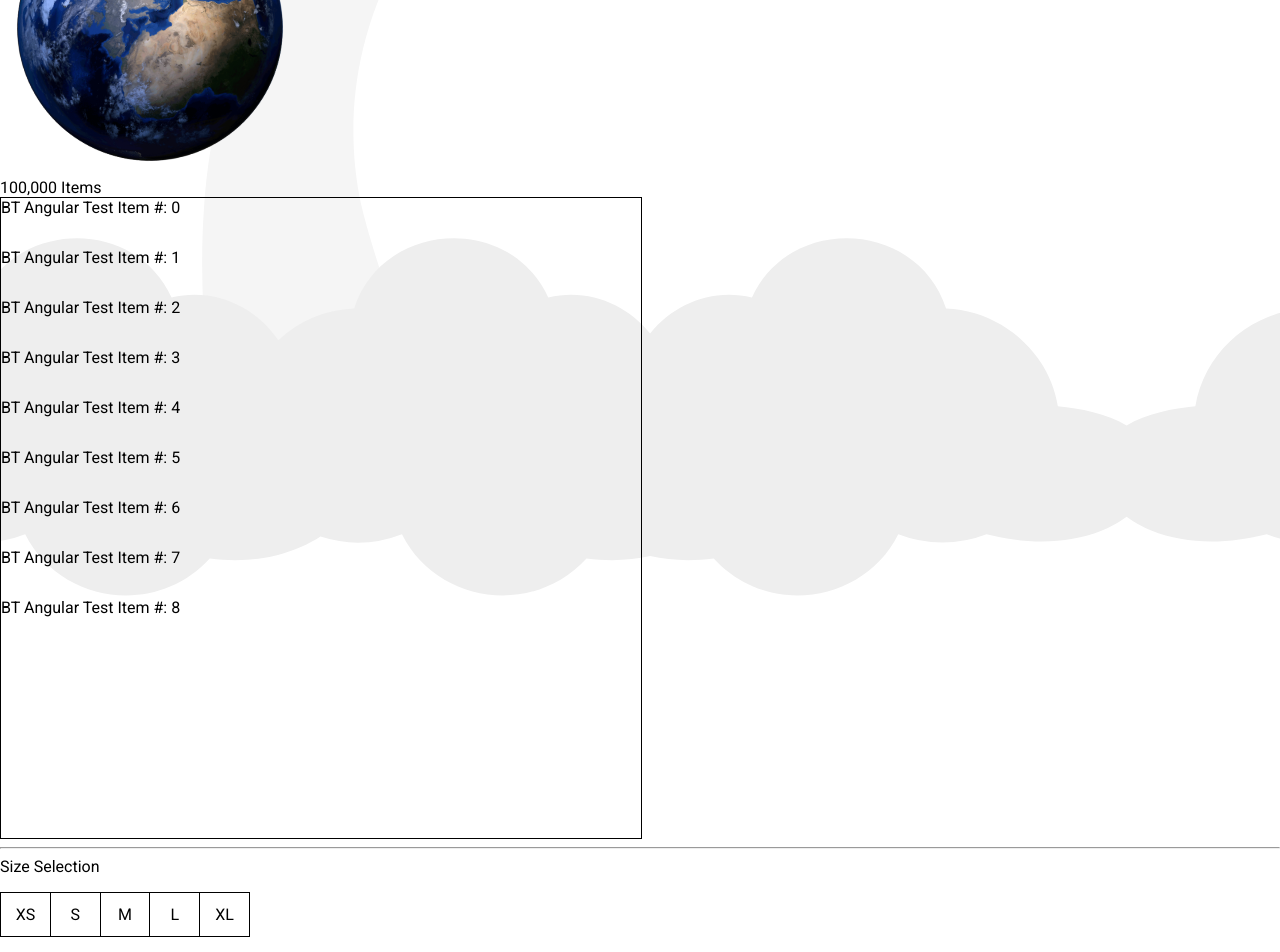
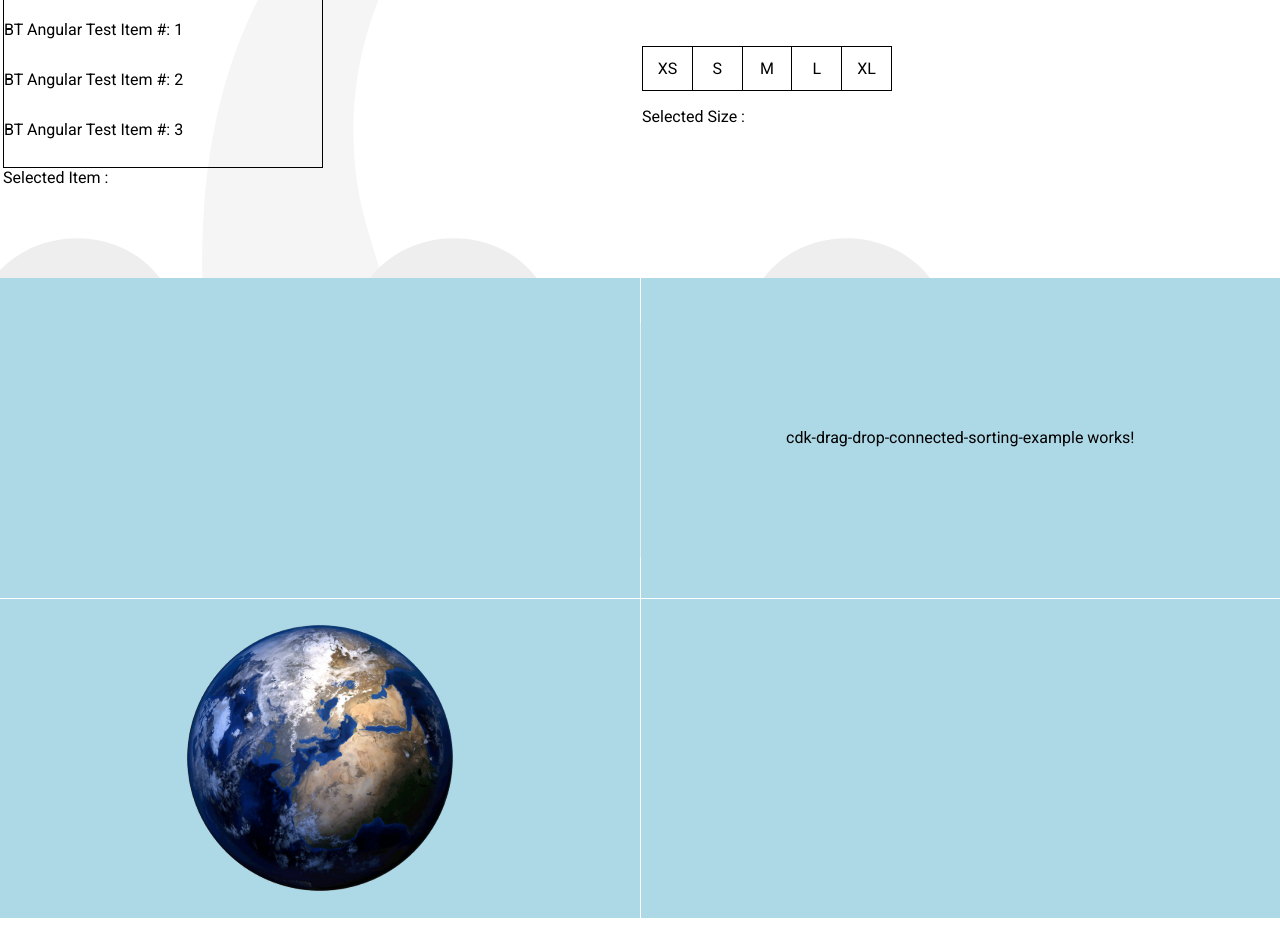
Before and after one commit to Bakr-Al-Tamimi/BTObservables-1, an Angular app: page / in a window 1280 px wide. Shown: the part 300-1252 px from the top of the page. After the commit the page ends 1218 px from the top, so only its background shows below. Built offline with nearby package versions, Linux system fonts and the light colour scheme.

Commit message:
Item selection vertical and hirizontal

```diff
--- a/src/app/app.component.css
+++ b/src/app/app.component.css
@@ -31,3 +31,7 @@
       from { transform: rotate(0deg); }
       to { transform: rotate(360deg); }
   }
+
+  mat-grid-tile {
+    background: lightblue;
+  }
--- a/src/app/app.component.html
+++ b/src/app/app.component.html
@@ -46,8 +46,18 @@
       d="M2379.709,863.793c10-93-77-171-168-149-52-114-225-105-264,15-75,3-140,59-152,133-30,2.83-66.725,9.829-93.5,26.25-26.771-16.421-63.5-23.42-93.5-26.25-12-74-77-130-152-133-39-120-212-129-264-15-54.084-13.075-106.753,9.173-138.488,48.9-31.734-39.726-84.4-61.974-138.487-48.9-52-114-225-105-264,15a162.027,162.027,0,0,0-103.147,43.044c-30.633-45.365-87.1-72.091-145.206-58.044-52-114-225-105-264,15-75,3-140,59-152,133-53,5-127,23-130,83-2,42,35,72,70,86,49,20,106,18,157,5a165.625,165.625,0,0,0,120,0c47,94,178,113,251,33,61.112,8.015,113.854-5.72,150.492-29.764a165.62,165.62,0,0,0,110.861-3.236c47,94,178,113,251,33,31.385,4.116,60.563,2.495,86.487-3.311,25.924,5.806,55.1,7.427,86.488,3.311,73,80,204,61,251-33a165.625,165.625,0,0,0,120,0c51,13,108,15,157-5a147.188,147.188,0,0,0,33.5-18.694,147.217,147.217,0,0,0,33.5,18.694c49,20,106,18,157,5a165.625,165.625,0,0,0,120,0c47,94,178,113,251,33C2446.709,1093.793,2554.709,922.793,2379.709,863.793Z"
       transform="translate(142.69 -634.312)" fill="#eee" />
   </svg>
-
 </div>
-<div id="earth"></div>
-<router-outlet></router-outlet>
 <app-items-data-array></app-items-data-array>
+<mat-grid-list cols="2" rowHeight="2:1">
+  <mat-grid-tile>
+  </mat-grid-tile>
+  <mat-grid-tile>
+    <cdk-drag-drop-connected-sorting-example></cdk-drag-drop-connected-sorting-example>
+  </mat-grid-tile>
+  <mat-grid-tile>
+    <div id="earth"></div>
+  </mat-grid-tile>
+  <mat-grid-tile>
+    <router-outlet></router-outlet>
+  </mat-grid-tile>
+</mat-grid-list>
--- a/src/app/app.module.ts
+++ b/src/app/app.module.ts
@@ -10,6 +10,7 @@ import { FormsModule, ReactiveFormsModule } from '@angular/forms';
 import { MatNativeDateModule } from '@angular/material/core';
 import { HttpClientModule } from '@angular/common/http';
 import { ItemsDataArrayComponent } from './data/items-data-array/items-data-array.component';
+import { CdkDragDropConnectedSortingExampleComponent } from './cdk-examples/cdk-drag-drop-connected-sorting-example/cdk-drag-drop-connected-sorting-example.component';
 
 
 
@@ -18,6 +19,7 @@ import { ItemsDataArrayComponent } from './data/items-data-array/items-data-arra
   declarations: [
     AppComponent,
     ItemsDataArrayComponent,
+    CdkDragDropConnectedSortingExampleComponent,
   ],
   imports: [
     AppRoutingModule,
--- /dev/null
+++ b/src/app/cdk-examples/cdk-drag-drop-connected-sorting-example/cdk-drag-drop-connected-sorting-example.component.html
@@ -0,0 +1 @@
+<p>cdk-drag-drop-connected-sorting-example works!</p>
--- /dev/null
+++ b/src/app/cdk-examples/cdk-drag-drop-connected-sorting-example/cdk-drag-drop-connected-sorting-example.component.ts
@@ -0,0 +1,29 @@
+import {Component} from '@angular/core';
+import {CdkDragDrop, moveItemInArray, transferArrayItem} from '@angular/cdk/drag-drop';
+
+/**
+ * @title Drag&Drop connected sorting
+ */
+@Component({
+  selector: 'cdk-drag-drop-connected-sorting-example',
+  templateUrl: 'cdk-drag-drop-connected-sorting-example.component.html',
+  styleUrls: ['cdk-drag-drop-connected-sorting-example.component.css'],
+})
+export class CdkDragDropConnectedSortingExampleComponent {
+  todo = ['Get to work', 'Pick up groceries', 'Go home', 'Fall asleep'];
+
+  done = ['Get up', 'Brush teeth', 'Take a shower', 'Check e-mail', 'Walk dog'];
+
+  drop(event: CdkDragDrop<string[]>) {
+    if (event.previousContainer === event.container) {
+      moveItemInArray(event.container.data, event.previousIndex, event.currentIndex);
+    } else {
+      transferArrayItem(
+        event.previousContainer.data,
+        event.container.data,
+        event.previousIndex,
+        event.currentIndex,
+      );
+    }
+  }
+}
--- a/src/app/data/items-data-array/items-data-array.component.css
+++ b/src/app/data/items-data-array/items-data-array.component.css
@@ -1,5 +1,5 @@
 .cdk-viewport {
-    height: 80%;
+    height: 50%;
     width: 50%;
     border: 1px solid black;
   }
--- a/src/app/data/items-data-array/items-data-array.component.html
+++ b/src/app/data/items-data-array/items-data-array.component.html
@@ -1,30 +1,16 @@
-
-<label>
-  100,000 Items
-</label>
-<cdk-virtual-scroll-viewport width="100%" appendOnly itemSize="100" class="cdk-viewport">
-    <div *cdkVirtualFor="let item of items" class="cdk-item">{{item}}</div>
-  </cdk-virtual-scroll-viewport>
-<p>
-
-</p>
-<hr>
-<p>
-
-</p>
-<!-- #docregion listbox -->
-<label class="example-listbox-label" id="example-shirt-size-label">
-  Size Selection
-</label>
-<ul cdkListbox
-    cdkListboxOrientation="horizontal"
-    aria-labelledby="example-shirt-size-label"
-    class="example-listbox">
-    <!-- [SelectedOption]="size" -->
-    <li *ngFor="let size of sizes"
-    class="example-option" (click)="clicked(size)">
-    {{size}}
-  </li>
-</ul>
-Selected Size : {{SelectedOption}}
-<!-- #enddocregion listbox -->
+<Table height="50%" width="100%">
+  <tr width="100%">
+    <td width="50%">
+      <cdk-virtual-scroll-viewport width="100%" appendOnly itemSize="100" class="cdk-viewport">
+        <div *cdkVirtualFor="let item of items" (click)="clickedItem(item)" class="cdk-item">{{item}}</div>
+      </cdk-virtual-scroll-viewport>
+      Selected Item : {{SelectedItem}}
+    </td>
+    <td width="50%">
+      <ul cdkListbox cdkListboxOrientation="horizontal" aria-labelledby="example-shirt-size-label" class="example-listbox">
+        <li *ngFor="let size of sizes" class="example-option" (click)="clickedSize(size)">{{size}}</li>
+      </ul>
+      Selected Size : {{SelectedOption}}
+    </td>
+  </tr>
+</Table>
--- a/src/app/data/items-data-array/items-data-array.component.ts
+++ b/src/app/data/items-data-array/items-data-array.component.ts
@@ -6,13 +6,16 @@ import { Component, OnInit } from '@angular/core';
   styleUrls: ['./items-data-array.component.css']
 })
 export class ItemsDataArrayComponent implements OnInit {
- public items = Array.from({length: 100000}).map((_, i) => `BT Angular Test Item #: ${i}`);
-
-public sizes = ['XS', 'S', 'M', 'L', 'XL'];
-SelectedOption : string='';
+  public items = Array.from({ length: 100 }).map((_, i) => `BT Angular Test Item #: ${i}`);
+  SelectedItem: string = '';
+  public sizes = ['XS', 'S', 'M', 'L', 'XL'];
+  SelectedOption: string = '';
   constructor() { }
-  clicked(size:string){
-this.SelectedOption = size;
+  clickedSize(size: string) {
+    this.SelectedOption = size;
+  }
+  clickedItem(item: string) {
+    this.SelectedItem = item;
   }
   ngOnInit(): void {
   }
```
Also changed, not shown: src/app/cdk-examples/cdk-drag-drop-connected-sorting-example/cdk-drag-drop-connected-sorting-example.component.css (added), 1 other file (tests, documents, lock files or other folders).
